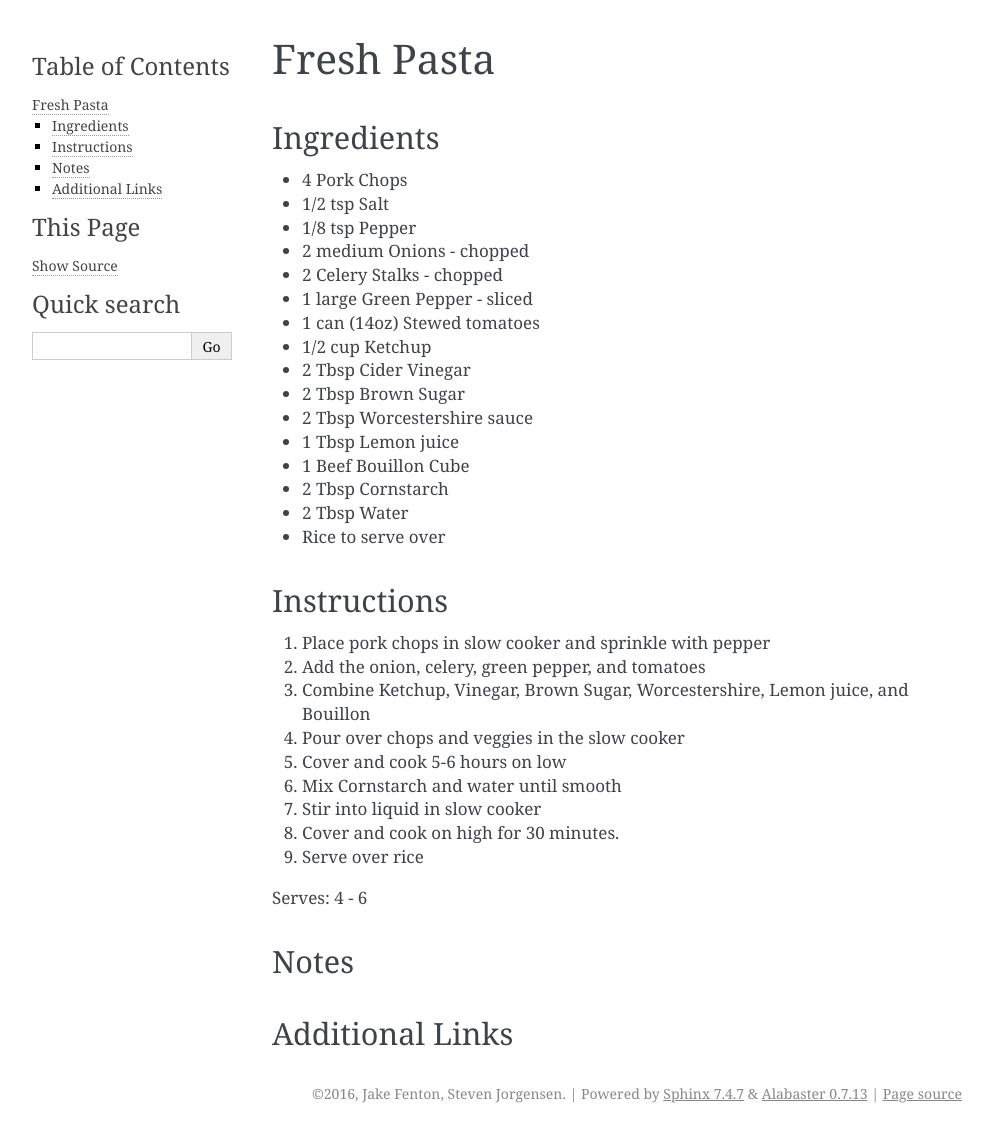
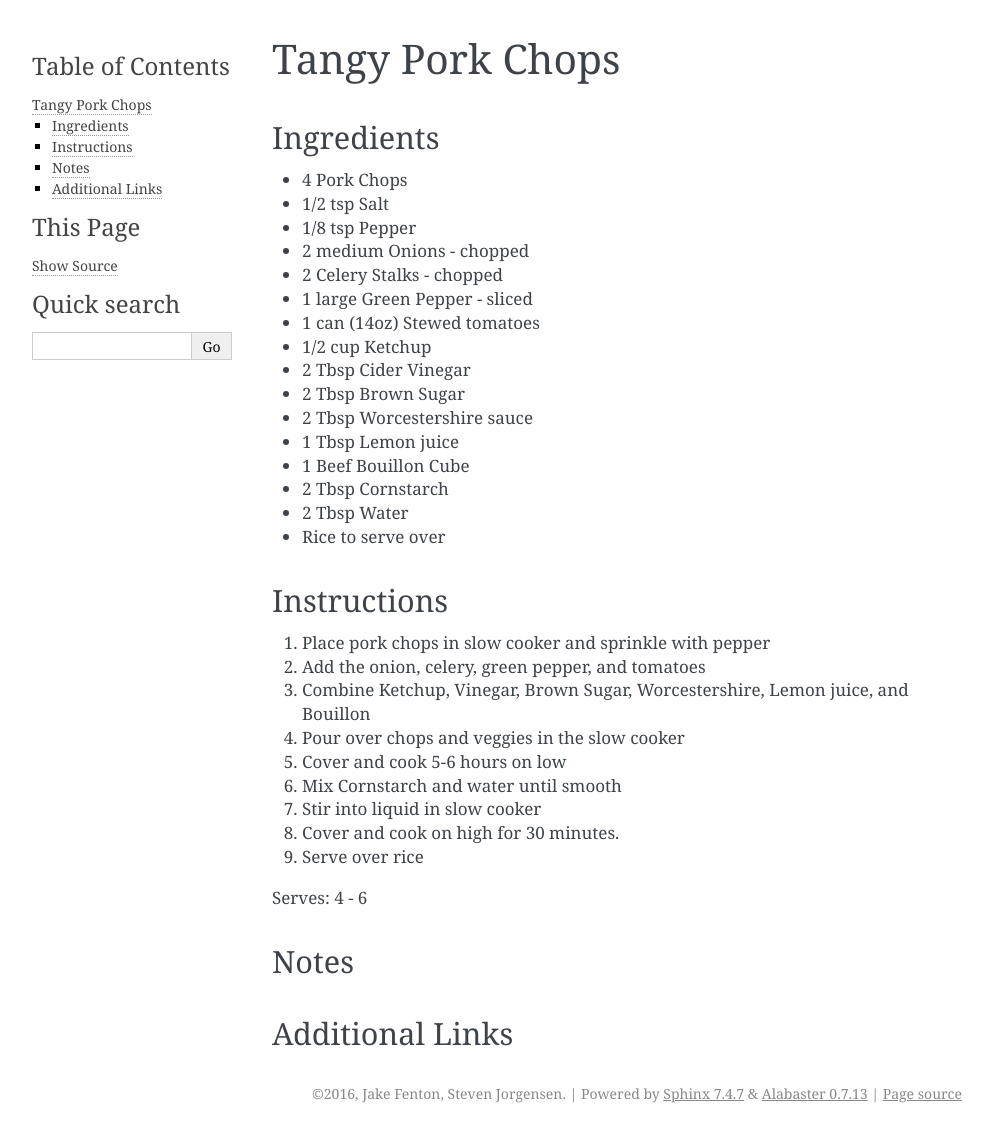
Before and after one commit to bocajnotnef/Recipys, a Sphinx documentation site: the page built from doc/Pork/tangy-pork-chops.rst, in a window 1280 px wide. Shown: the whole page, without its empty margins (148-1140 px from the left). Built offline with Sphinx 7.4.7, drawn with Linux system fonts in a browser that asks for light colours.

Commit message:
fixed title

```diff
--- a/doc/Pork/tangy-pork-chops.rst
+++ b/doc/Pork/tangy-pork-chops.rst
@@ -1,5 +1,5 @@
-Fresh Pasta
-===========
+Tangy Pork Chops
+================
 
 Ingredients
 -----------
```
